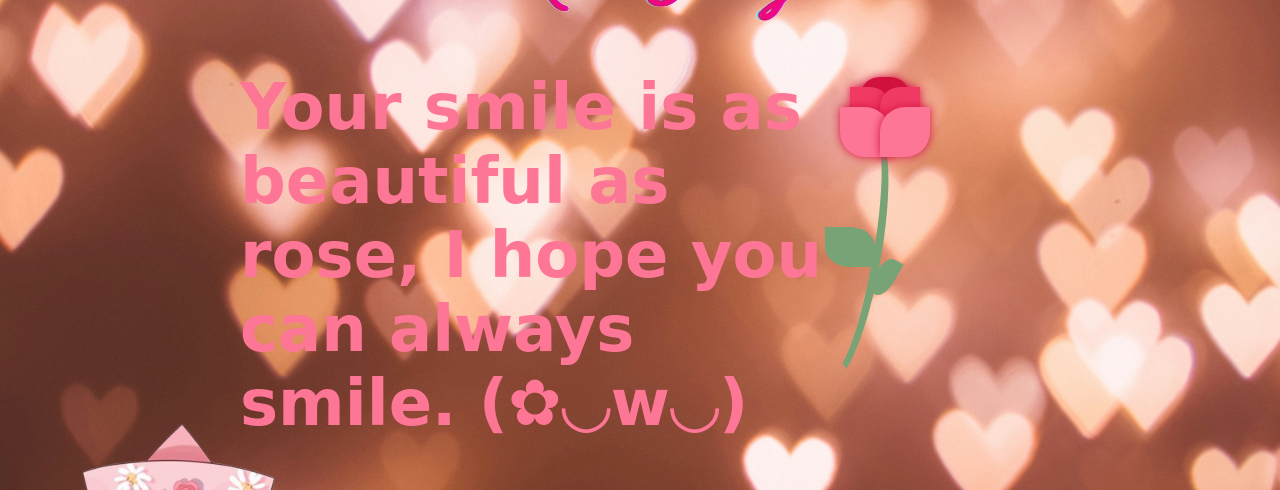
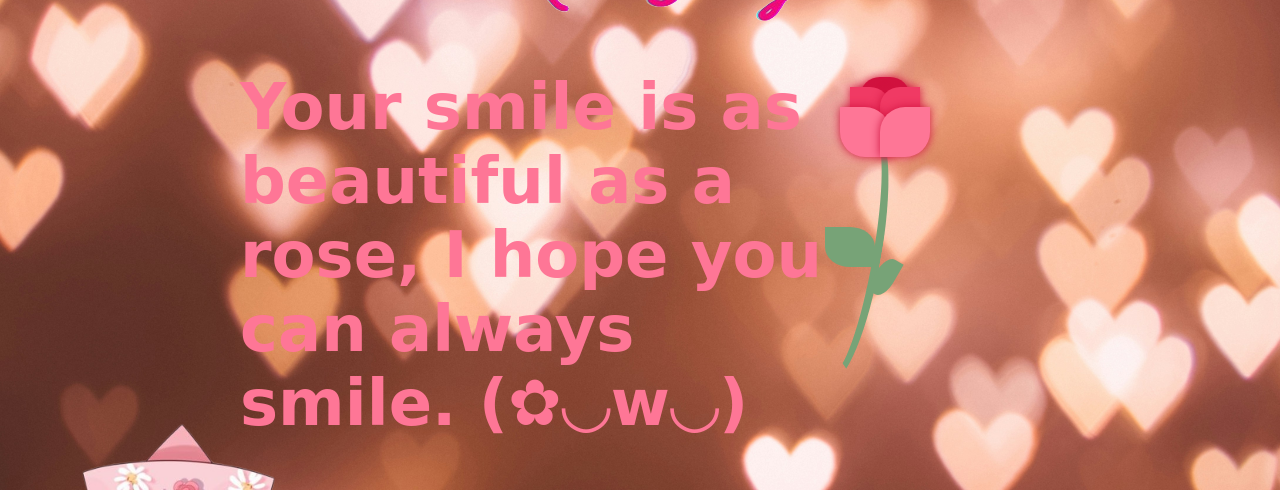
Before and after one commit to janish123/HappyRoseDay, a plain HTML site: page index.html in a window 1280 px wide. Shown: the part 173-663 px from the top of the page. Drawn offline with Linux system fonts and the light colour scheme; grey boxes are pictures that could not be loaded.

Commit message:
Update index.html

```diff
--- a/index.html
+++ b/index.html
@@ -39,7 +39,7 @@
            <link rel="stylesheet" href="Rose.css">
         <div class="container">
                     <div class="letter">
-                        <h1>Your smile is as beautiful as rose, I hope you can always smile. (✿◡w◡)</h1>
+                        <h1>Your smile is as beautiful as a rose, I hope you can always smile. (✿◡w◡)</h1>
                     </div>
                     <div class="rose">
                         <div class="flower">
@@ -62,10 +62,6 @@
     <div>
 
 
-
-        </div>
-
-
             <img src="./gifts.png" width="400" height="400" alt="gifts">
 
         </div>
```
